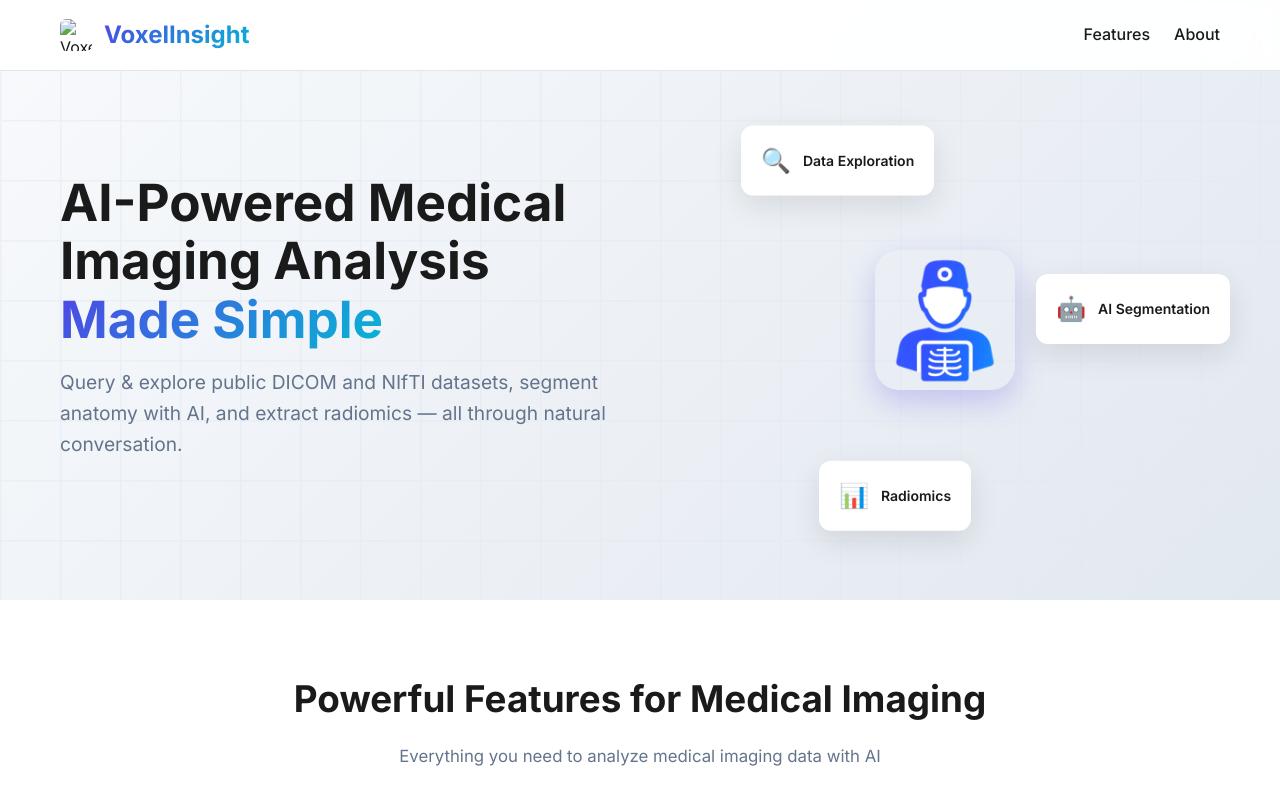
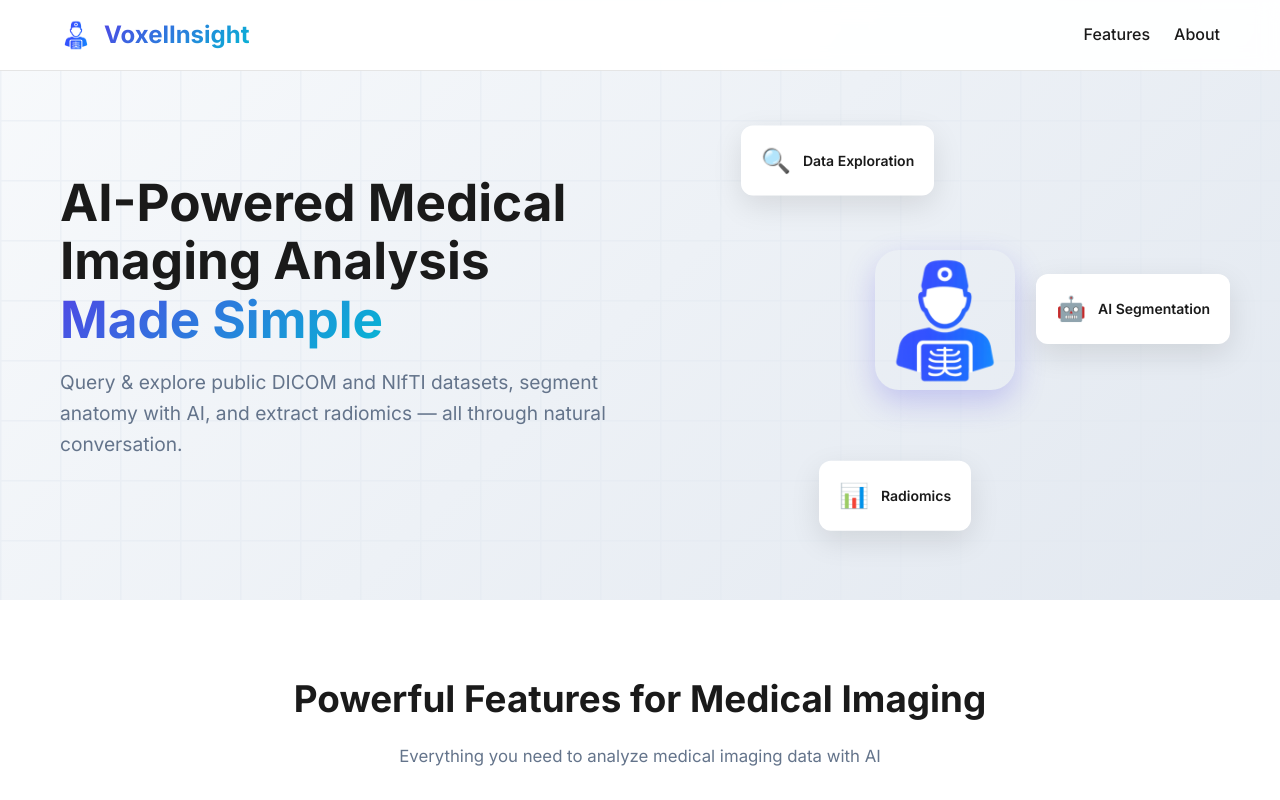
Before and after one commit to BioIntelligence-Lab/VoxelInsight, a plain HTML site: page index.html in a window 1280 px wide. Shown: the top 800 px of the page. Drawn offline with Linux system fonts and the light colour scheme; the site is published under a folder, as on GitHub Pages, so addresses that start at the root find nothing.

Commit message:
Update index.html

```diff
--- a/index.html
+++ b/index.html
@@ -175,7 +175,7 @@
   <nav class="navbar">
     <div class="nav-container">
       <div class="nav-logo">
-        <img class="logo-small" src="/static/VoxelInsight.png" alt="VoxelInsight logo">
+        <img class="logo-small" src="static/VoxelInsight.png" alt="VoxelInsight logo">
         <span class="logo-text">VoxelInsight</span>
       </div>
 
@@ -206,7 +206,7 @@
 
       <div class="hero-visual">
         <div class="hero-image">
-          <img class="hero-logo animate-logo" src="VoxelInsight/static/VoxelInsight.png" alt="VoxelInsight logo">
+          <img class="hero-logo animate-logo" src="static/VoxelInsight.png" alt="VoxelInsight logo">
           <div class="floating-card card-1 animate-card-1">
             <div class="card-icon">🔍</div><div class="card-text">Data Exploration</div>
           </div>
```
